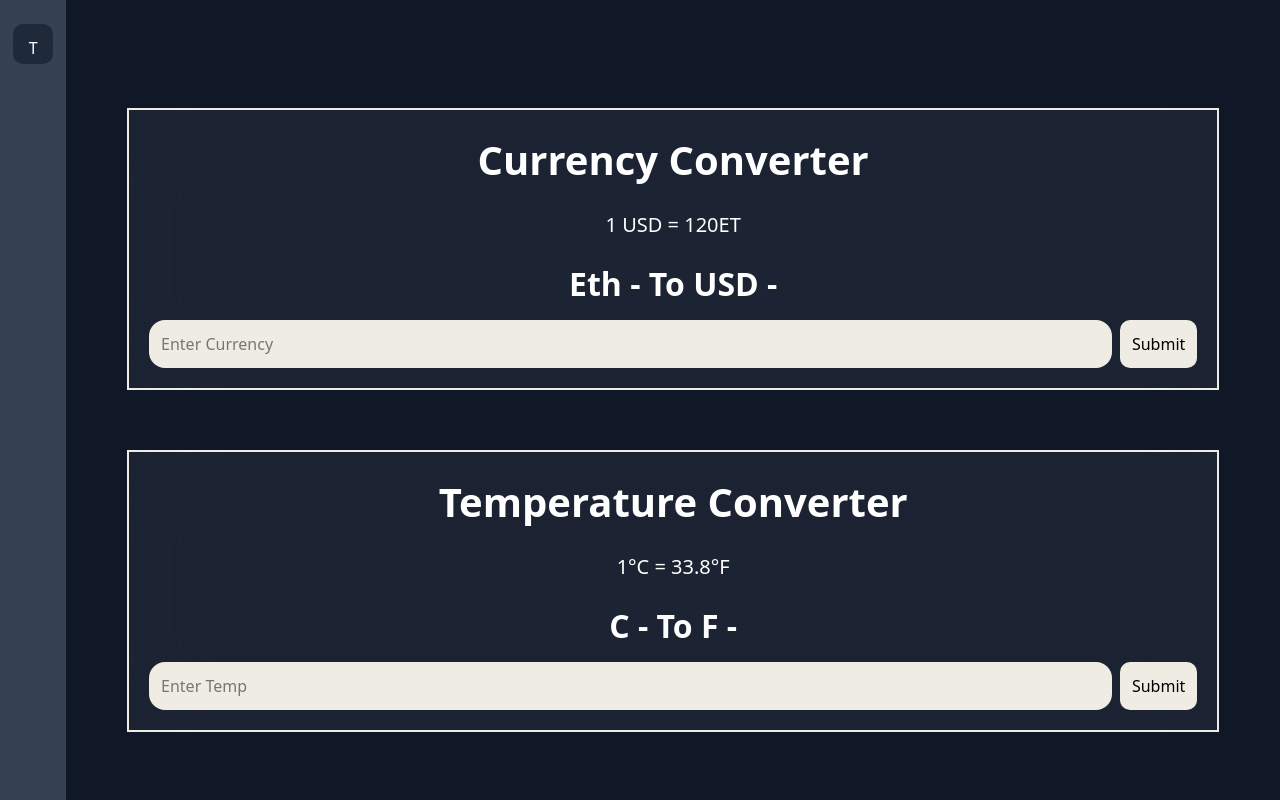
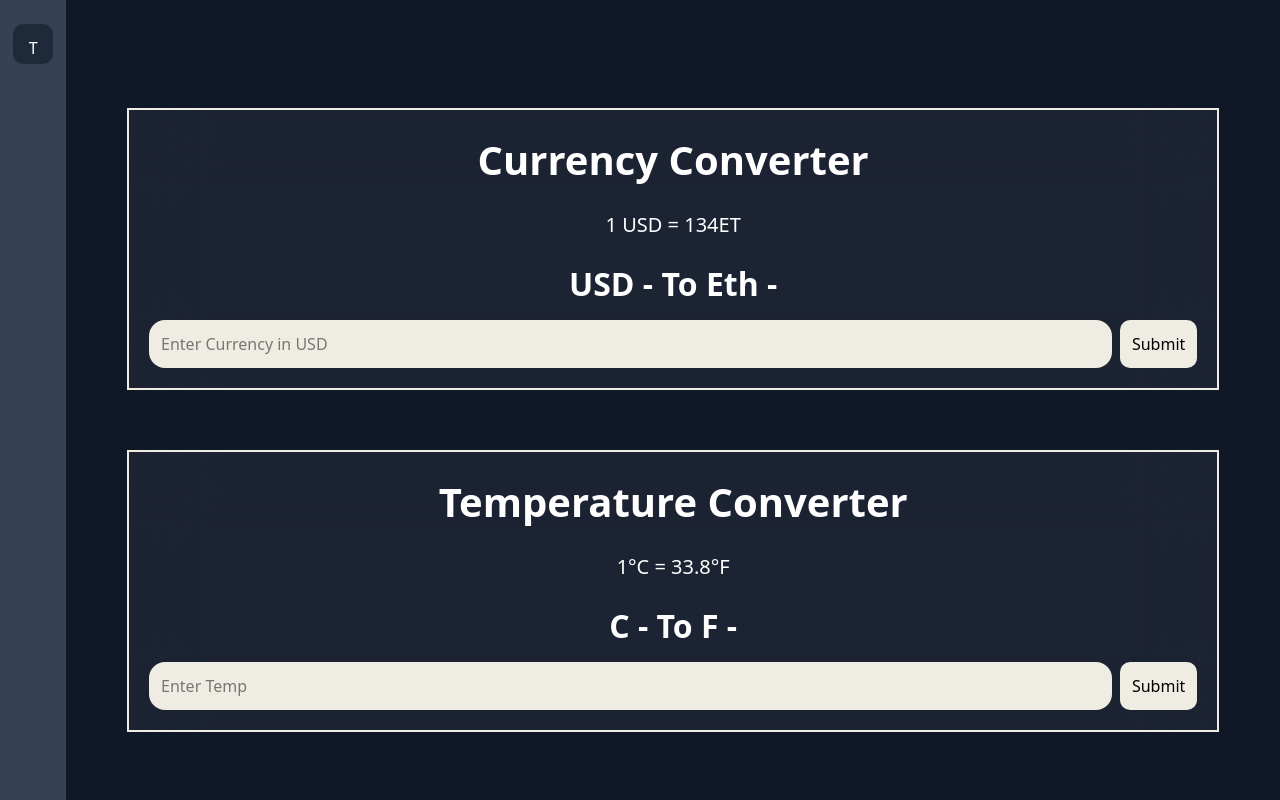
Before and after one commit to codewithfitse/CurrencyConverter, a React (Vite) app in the folder Frontend/: page /Home in a window 1280 px wide. Built offline with nearby package versions, Linux system fonts and the light colour scheme.

Commit message:
HOMEPAGE

```diff
--- a/Frontend/src/page/Home.jsx
+++ b/Frontend/src/page/Home.jsx
@@ -6,7 +6,7 @@ export const Home = () => {
   const EURRATE = 0.0157;
   const CADRATE = 0.0969;
   const GBPRATE = 0.0177;
-  const ETHRATE = 0.0134;
+  const ETHRATE = 134;
 
   const [searchInput1, setSearchInput1] = useState(null);
   const [search1, setSearch1] = useState(null);
@@ -51,9 +51,9 @@ export const Home = () => {
         <div className="w-full h-full flex flex-col items-center">
           <div className="mt-10 w-[90%] h-[90%] m-5 p-5 flex flex-col items-center space-y-3 bg-white/5 backdrop-blur-2xl border-2 border-accent">
             <h1 className="">Currency Converter</h1>
-            <p className="">1 USD = 120ET</p>
+            <p className="">1 USD = 134ET</p>
             <h2 className="">
-              Eth - {searchInput} To USD - {search}
+              USD - {searchInput} To Eth - {search}
             </h2>
             <form
               action=""
@@ -63,7 +63,7 @@ export const Home = () => {
               <input
                 type="text"
                 className="w-full p-3 rounded-2xl bg-accent text-black"
-                placeholder="Enter Currency"
+                placeholder="Enter Currency in USD"
                 onChange={(e) => setSearchInput(e.target.value)}
               />
               <button
```
